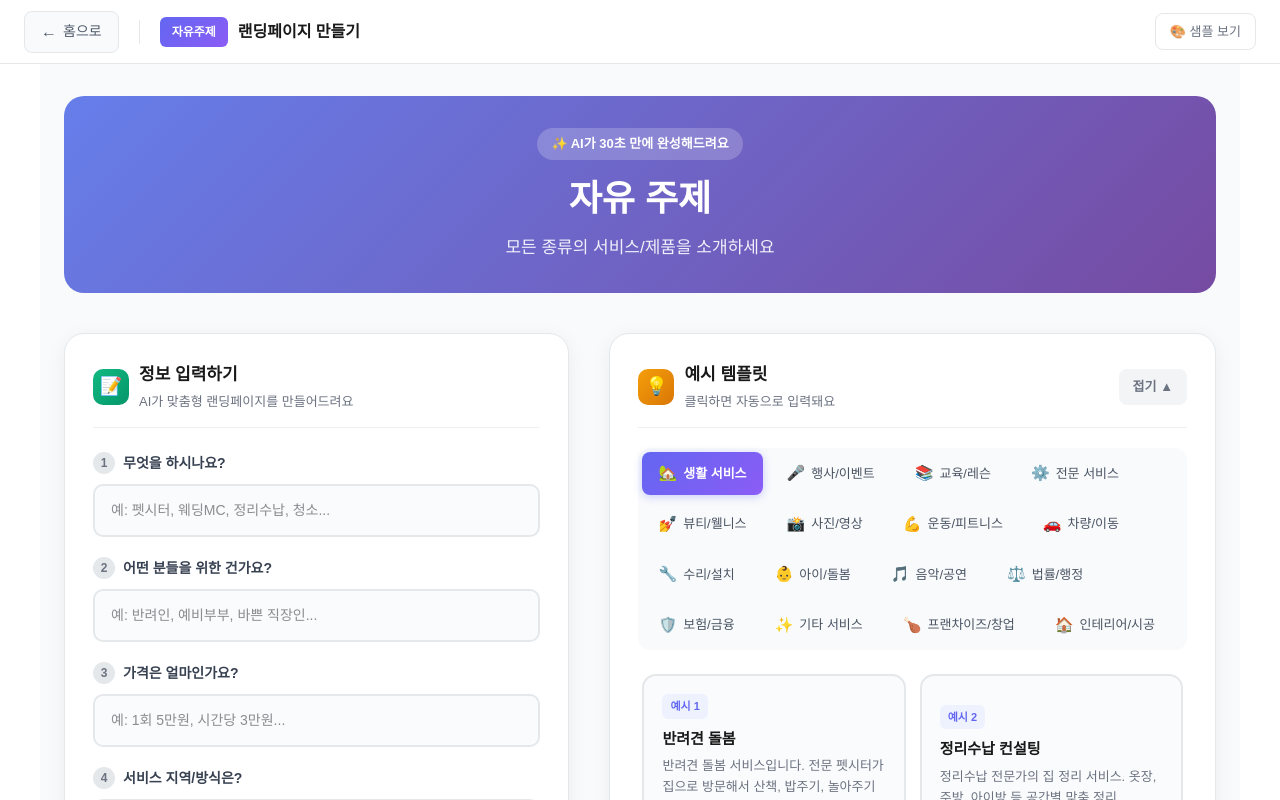
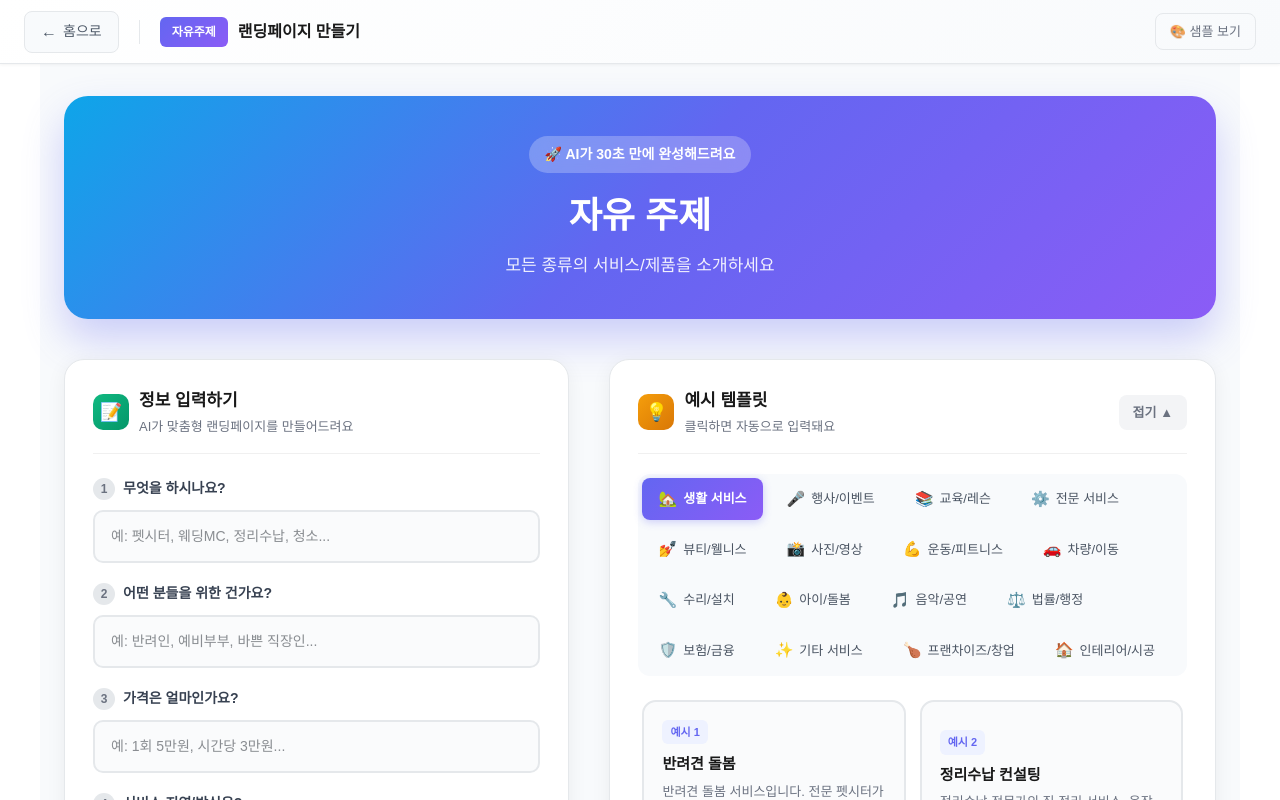
Before and after one commit to jsky9292/landingpage_membership, a Next.js app: page /create/free in a window 1280 px wide. Shown: the top 800 px of the page. Built offline with nearby package versions, Linux system fonts and the light colour scheme; no server answers; a web font is replaced by a local one.

Commit message:
feat: 히어로 섹션 UI 대폭 개선 - 그라데이션 색상 변경, 로켓 이모지 추가 v2.1

```diff
--- a/app/create/[topic]/page.tsx
+++ b/app/create/[topic]/page.tsx
@@ -1786,7 +1786,7 @@ export default function CreatePage() {
         </div>
       )}
 
-      {/* 헤더 - 모던 디자인 */}
+      {/* 헤더 - 모던 디자인 v2.1 */}
       <header style={{
         padding: '0 24px',
         height: '64px',
@@ -1794,10 +1794,11 @@ export default function CreatePage() {
         display: 'flex',
         alignItems: 'center',
         justifyContent: 'space-between',
-        background: '#fff',
+        background: 'linear-gradient(135deg, #FFFFFF 0%, #F8FAFC 100%)',
         position: 'sticky',
         top: 0,
         zIndex: 100,
+        boxShadow: '0 1px 3px rgba(0,0,0,0.05)',
       }}>
         <div style={{ display: 'flex', alignItems: 'center', gap: '20px' }}>
           <button
@@ -1892,25 +1893,27 @@ export default function CreatePage() {
         background: '#F8FAFC',
         minHeight: 'calc(100vh - 64px)',
       }}>
-        {/* 히어로 섹션 */}
+        {/* 히어로 섹션 v2.1 */}
         <div style={{
           textAlign: 'center',
           marginBottom: '40px',
-          padding: '32px',
-          background: 'linear-gradient(135deg, #667EEA 0%, #764BA2 100%)',
-          borderRadius: '20px',
+          padding: '40px 32px',
+          background: 'linear-gradient(135deg, #0EA5E9 0%, #6366F1 50%, #8B5CF6 100%)',
+          borderRadius: '24px',
           color: '#fff',
+          boxShadow: '0 20px 40px rgba(99, 102, 241, 0.3)',
         }}>
           <div style={{
             display: 'inline-block',
-            padding: '6px 14px',
-            background: 'rgba(255,255,255,0.2)',
-            borderRadius: '20px',
-            fontSize: '13px',
-            fontWeight: '600',
-            marginBottom: '16px',
+            padding: '8px 16px',
+            background: 'rgba(255,255,255,0.25)',
+            borderRadius: '24px',
+            fontSize: '14px',
+            fontWeight: '700',
+            marginBottom: '20px',
+            backdropFilter: 'blur(10px)',
           }}>
-            ✨ AI가 30초 만에 완성해드려요
+            🚀 AI가 30초 만에 완성해드려요
           </div>
           <h1 style={{
             fontSize: '36px',
```
